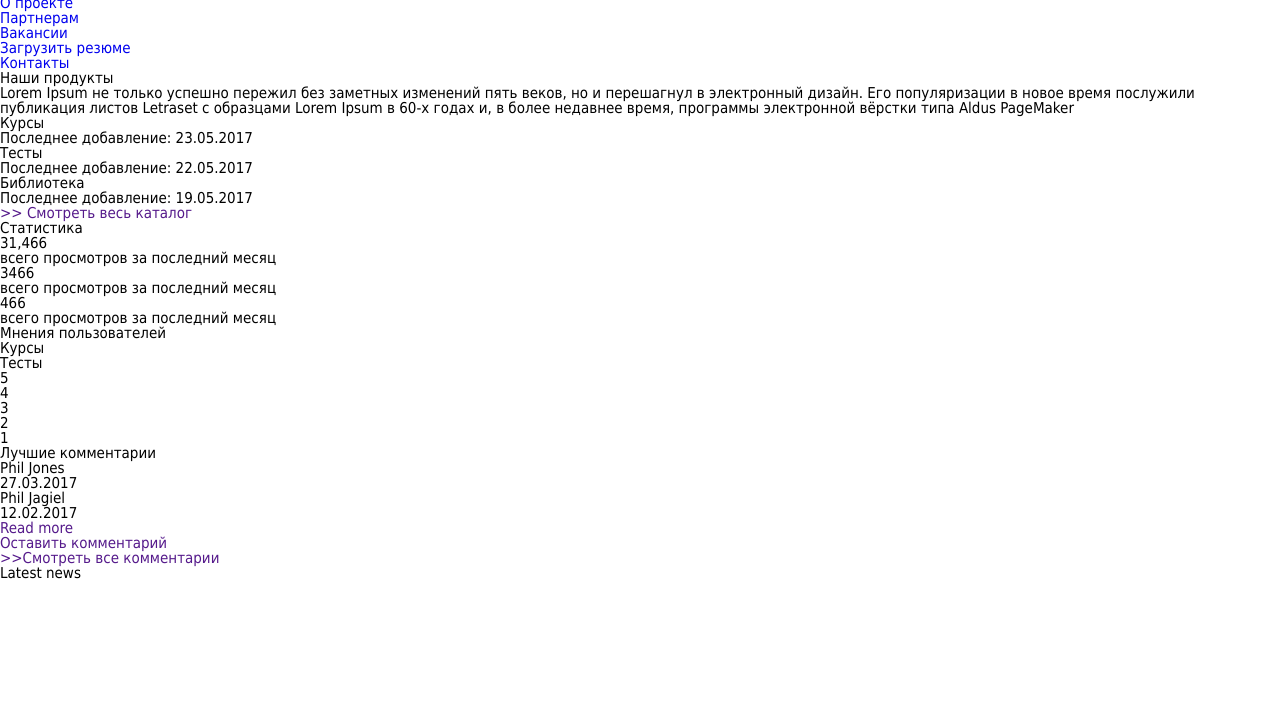
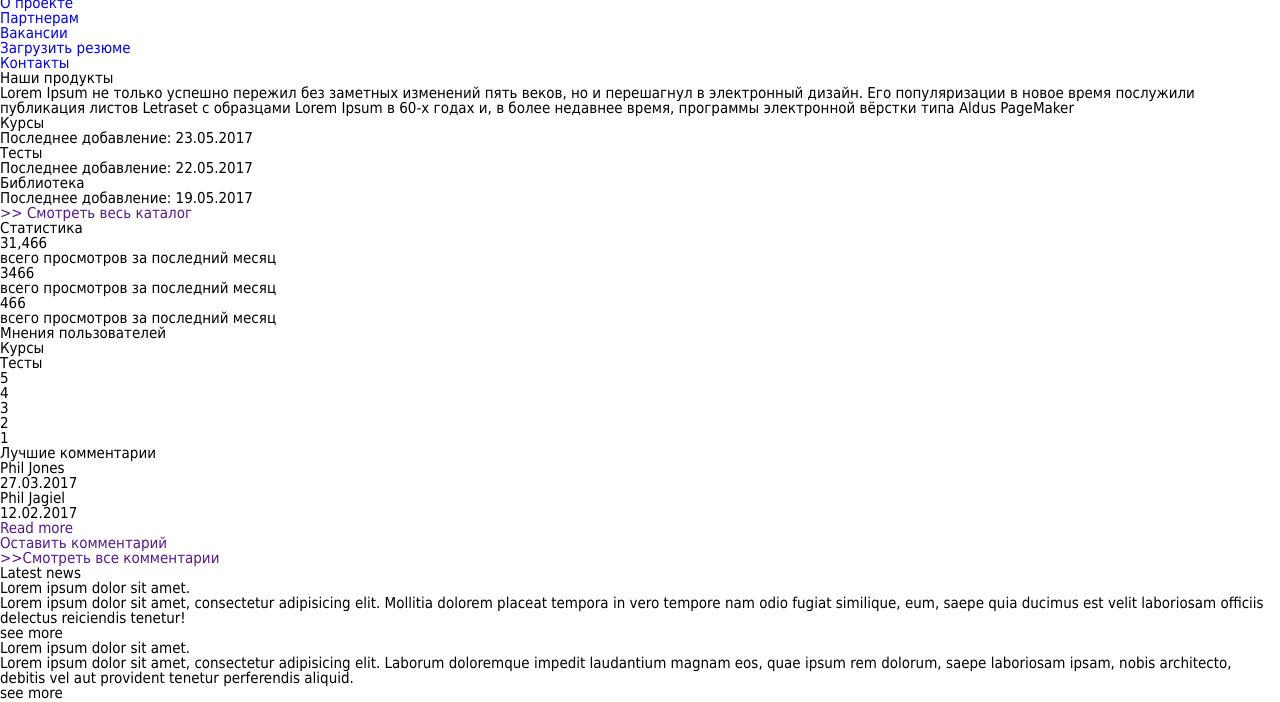
Before and after one commit to farruhmirisoev/uzex_layouts, a website: page index.html in a window 1280 px wide. Shown: the part 149-851 px from the top of the page. Before the commit the page ends 800 px from the top, so only its background shows below. Drawn offline with Linux system fonts and the light colour scheme.

Commit message:
index.html latest-news block

```diff
--- a/index.html
+++ b/index.html
@@ -180,7 +180,26 @@
         </div>
         <div class="latest-news">
             <h2 class="block-title">Latest news</h2>
-
+            <div class="latest-news news-1">
+                <div class="news-intro">
+                    <div class="news-image"></div>
+                    <div class="news-title">Lorem ipsum dolor sit amet.</div>
+                </div>
+                <div class="news-desc">Lorem ipsum dolor sit amet, consectetur adipisicing elit. Mollitia dolorem placeat tempora in vero tempore nam odio fugiat similique, eum, saepe quia ducimus est velit laboriosam officiis delectus reiciendis tenetur!</div>
+                <div class="news-more">
+                    <p>see more</p>
+                </div>
+            </div>
+            <div class="latest-news news-2">
+                <div class="news-intro">
+                    <div class="news-image"></div>
+                    <div class="news-title">Lorem ipsum dolor sit amet.</div>
+                </div>
+                <div class="news-desc">Lorem ipsum dolor sit amet, consectetur adipisicing elit. Laborum doloremque impedit laudantium magnam eos, quae ipsum rem dolorum, saepe laboriosam ipsam, nobis architecto, debitis vel aut provident tenetur perferendis aliquid.</div>
+                <div class="news-more">
+                    <p>see more</p>
+                </div>
+            </div>
         </div>
     </div>
 </body>
```
